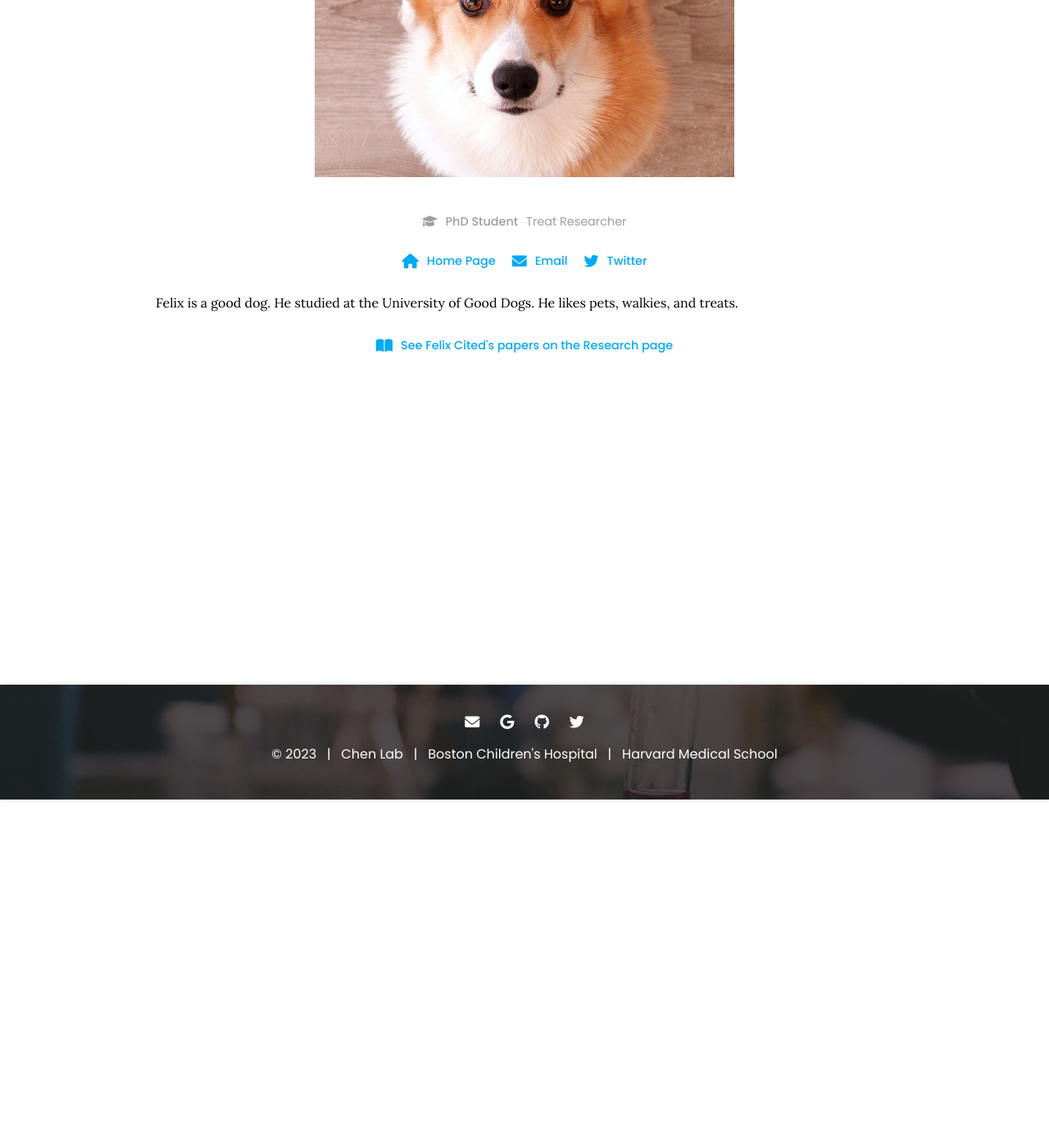
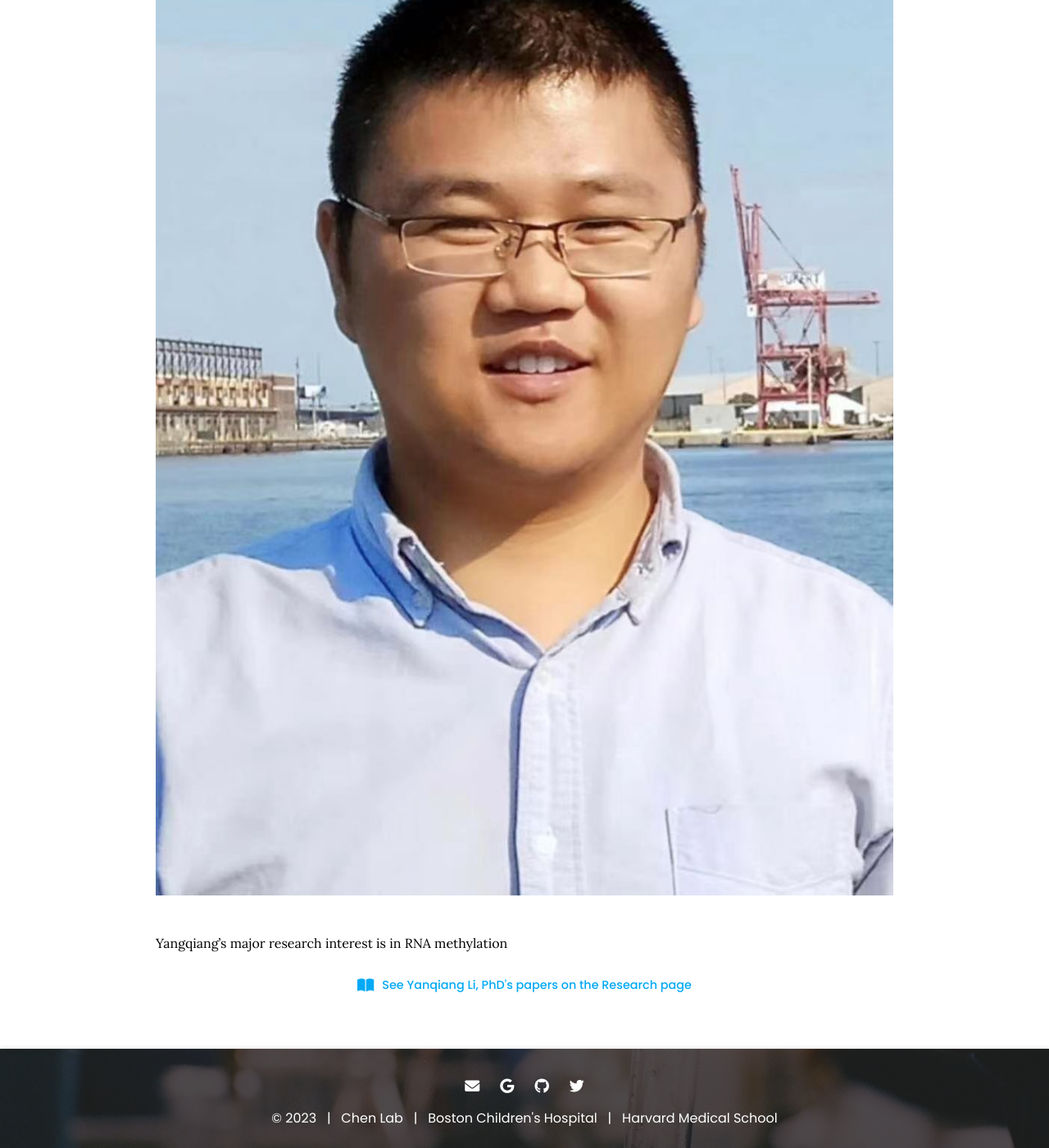
Before and after one commit to kaifuchenlab/kaifuchenlab.github.io, a Jekyll site: the page built from _members/felix-cited.md, in a window 1280 px wide and 1400 px high, scrolled down 425 px. Shown: the whole window at 82% size. Built offline with Jekyll 4.4.1, drawn with Linux system fonts in a browser that asks for light colours; some of the changed text lies outside the part shown.

Commit message:
Update felix-cited.md

```diff
--- a/_members/felix-cited.md
+++ b/_members/felix-cited.md
@@ -1,18 +1,8 @@
 ---
-name: Felix Cited
-image: images/member.jpg
-description: Treat Researcher
-role: phd
-group: alum
-aliases:
-  - F. Cited
-  - F Cited
-links:
-  home-page: felixcited.com
-  email: felix@cited.com
-  twitter: felixcited
+name: Yanqiang Li, PhD
+image: images/YLCL.jpeg
+description: Instructor
+role: instructor
 ---
 
-Felix is a good dog.
-He studied at the University of Good Dogs.
-He likes pets, walkies, and treats.
+Yangqiang's major research interest is in RNA methylation
```
